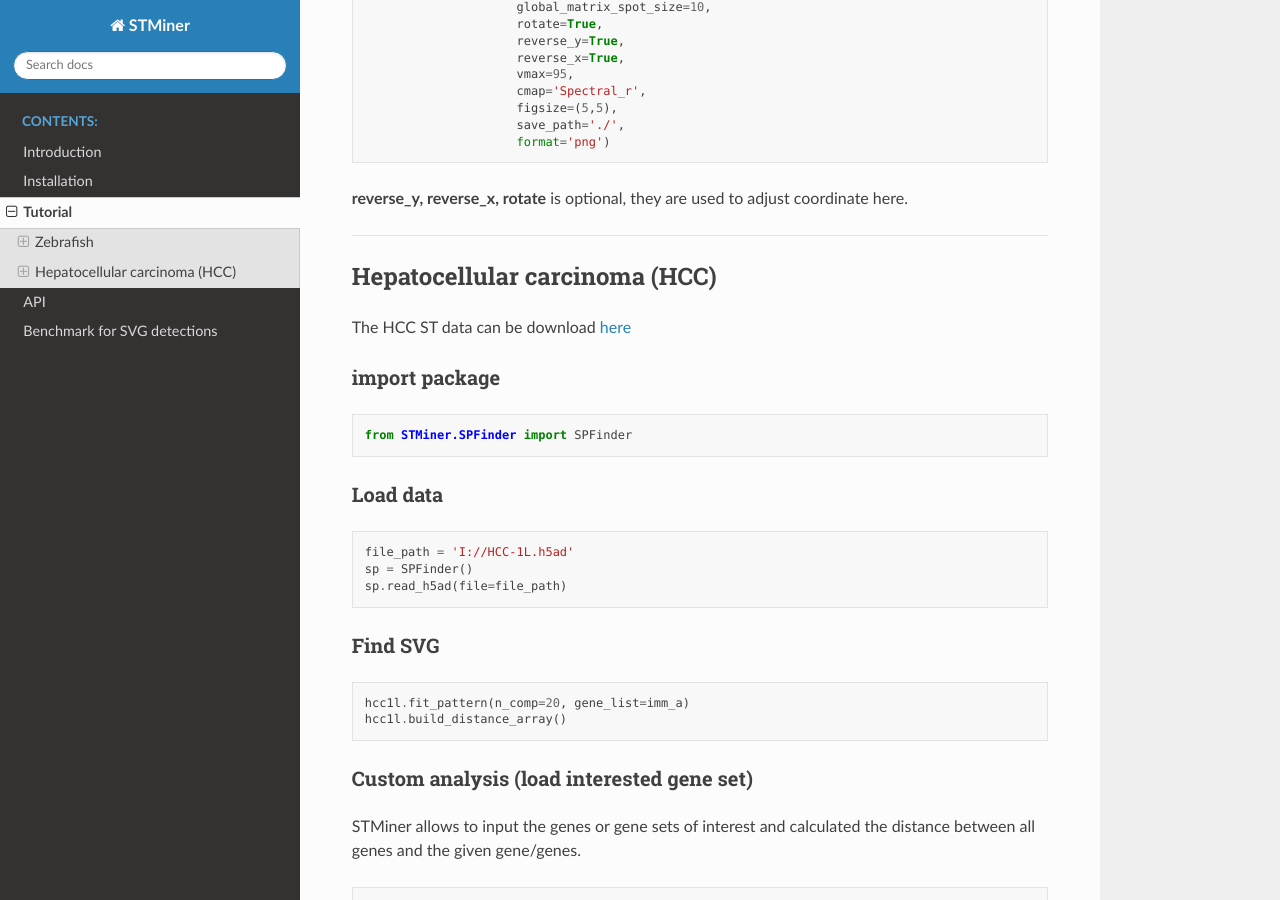
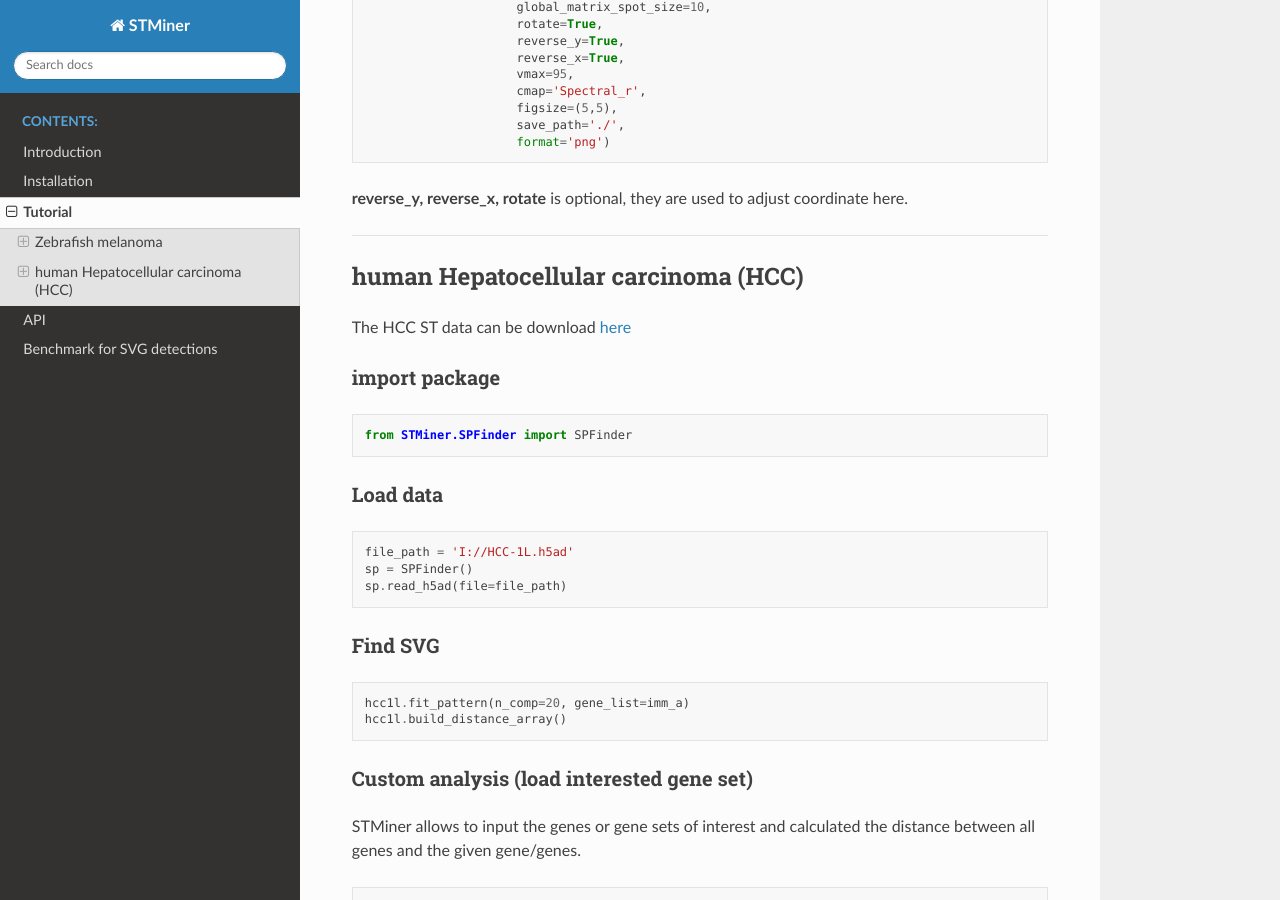
Before and after one commit to PSSUN/STMinerDoc, a Sphinx documentation site: the page built from source/Tutorial/Tutorial.md, in a window 1280 px wide and 900 px high, scrolled down 3559 px. Built offline with Sphinx 7.4.7 and the Read the Docs theme 3.1.0, drawn with Linux system fonts in a browser that asks for light colours; some of the changed text lies outside the part shown.

Commit message:
Update Tutorial.md

```diff
--- a/source/Tutorial/Tutorial.md
+++ b/source/Tutorial/Tutorial.md
@@ -1,6 +1,6 @@
 # Tutorial
 
-## Zebrafish
+## Zebrafish melanoma
 
 ### import package
 
@@ -154,7 +154,7 @@ hcc2l.plot.plot_gene('BRAFhuman',
 
 ---
 
-## Hepatocellular carcinoma (HCC)
+## human Hepatocellular carcinoma (HCC)
 
 The HCC ST data can be download [here](http://lifeome.net/supp/livercancer-st/data.htm)
 
```
